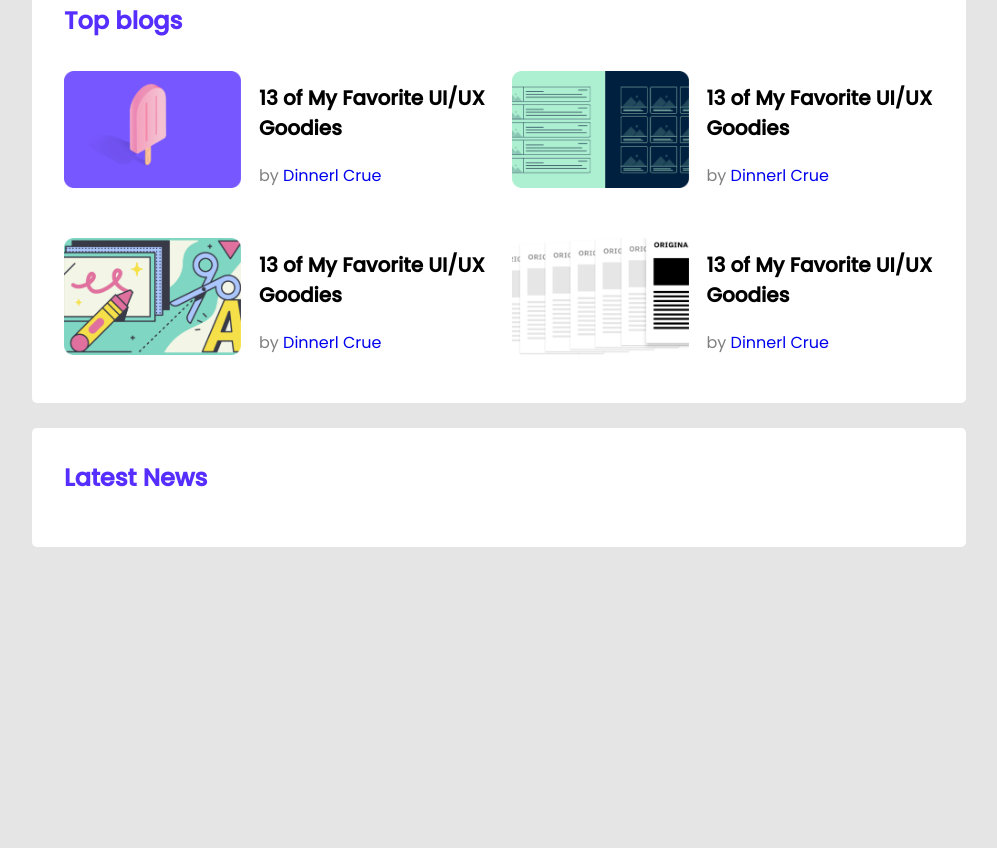
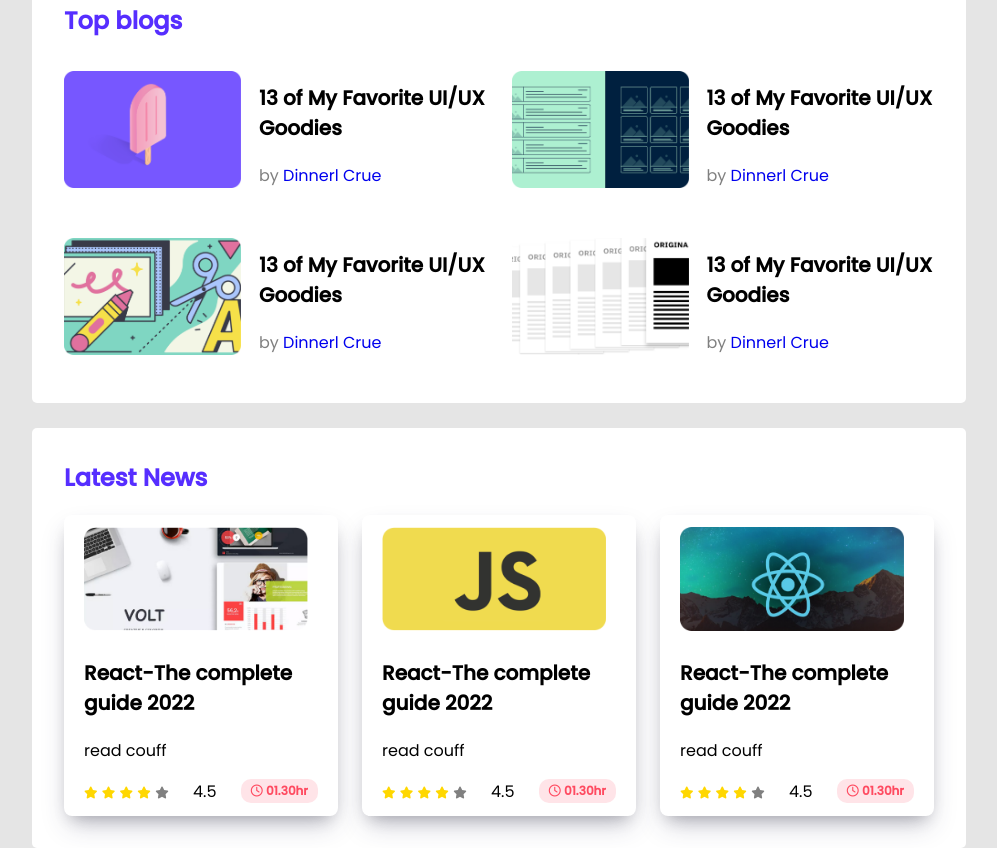
Before and after one commit to mdaslamalidu/Leader-Board, a plain HTML site: page index.html in a window 1280 px wide. Shown: the part 302-1150 px from the top of the page, without its empty margins (141-1138 px from the left). Before the commit the page ends 849 px from the top, so only its background shows below. Drawn offline with Linux system fonts and the light colour scheme; a web font is replaced by a local one.

Commit message:
added all style

```diff
--- a/index.html
+++ b/index.html
@@ -6,7 +6,9 @@
     <meta http-equiv="X-UA-Compatible" content="IE=edge">
     <meta name="viewport" content="width=device-width, initial-scale=1.0">
     <title>Leader_Project</title>
+
     <link rel="stylesheet" href="style.css">
+    <script src="https://kit.fontawesome.com/93a8c601fc.js" crossorigin="anonymous"> </script>
 </head>
 
 <body>
@@ -87,7 +89,82 @@
         </section>
         <section class="container">
             <h2 class="section-title">Latest News</h2>
+            <div class="courses">
+                <article class="course">
+                    <div class="course-thamnail">
+                        <img src="./images/courses/course-2.png" alt="">
+                    </div>
+                    <div class="course-details">
+                        <h3 class="blog-title">React-The complete guide 2022</h3>
+                        <p>read couff</p>
+                    </div>
+                    <div class="course-info">
+                        <div>
+                            <i class="fa-solid fa-star filled"></i>
+                            <i class="fa-solid fa-star filled"></i>
+                            <i class="fa-solid fa-star filled"></i>
+                            <i class="fa-solid fa-star filled"></i>
+                            <i class="fa-solid fa-star empty"></i>
+                        </div>
+
+                    <span>4.5</span>
+                    <div class="course-duration">
+                        <i class="fa-regular fa-clock"></i>
+                        01.30hr
+                    </div>
+                    </div>
+                </article>
+                <article class="course">
+                    <div class="course-thamnail">
+                        <img src="./images/courses/course-3.png" alt="">
+                    </div>
+                    <div class="course-details">
+                        <h3 class="blog-title">React-The complete guide 2022</h3>
+                        <p>read couff</p>
+                    </div>
+                    <div class="course-info">
+                        <div>
+                            <i class="fa-solid fa-star filled"></i>
+                            <i class="fa-solid fa-star filled"></i>
+                            <i class="fa-solid fa-star filled"></i>
+                            <i class="fa-solid fa-star filled"></i>
+                            <i class="fa-solid fa-star empty"></i>
+                        </div>
+
+                    <span>4.5</span>
+                    <div class="course-duration">
+                        <i class="fa-regular fa-clock"></i>
+                        01.30hr
+                    </div>
+                    </div>
+                </article>
+                <article class="course">
+                    <div class="course-thamnail">
+                        <img src="./images/courses/course-1.png" alt="">
+                    </div>
+                    <div class="course-details">
+                        <h3 class="blog-title">React-The complete guide 2022</h3>
+                        <p>read couff</p>
+                    </div>
+                    <div class="course-info">
+                        <div>
+                            <i class="fa-solid fa-star filled"></i>
+                            <i class="fa-solid fa-star filled"></i>
+                            <i class="fa-solid fa-star filled"></i>
+                            <i class="fa-solid fa-star filled"></i>
+                            <i class="fa-solid fa-star empty"></i>
+                        </div>
+
+                    <span>4.5</span>
+                    <div class="course-duration">
+                        <i class="fa-regular fa-clock"></i>
+                        01.30hr
+                    </div>
+                    </div>
+                </article>
+            </div>
         </section>
+
     </main>
 
 </body>
--- a/style.css
+++ b/style.css
@@ -1,14 +1,14 @@
 /* google fonts */
 @import url('https://fonts.googleapis.com/css2?family=Dancing+Script:wght@400;500;600;700&family=Finlandica:ital@1&family=Fira+Sans:ital@1&family=Montserrat&family=Open+Sans&family=Poppins:wght@400;500&family=Roboto&family=Roboto+Condensed&family=Stoke:wght@300;400&display=swap');
 
-body{
+body {
     font-family: 'Poppins', sans-serif;
     background-color: #E5E5E5;
     margin: 0;
     padding: 0;
 }
 
-.container{
+.container {
     background-color: #ffffff;
     width: 870px;
     padding: 32px;
@@ -18,23 +18,23 @@ body{
 
 /* top style */
 
-main{
+main {
     display: flex;
     flex-direction: column;
     align-items: center;
 }
 
-.top-player{
+.top-player {
     margin-bottom: 21px;
 }
 
-.section-title{
+.section-title {
     color: #562EFF;
     font-size: 24px;
     margin-top: 0px;
 }
 
-.players{
+.players {
     display: grid;
     grid-template-columns: repeat(3, 1fr);
     grid-row-gap: 30px;
@@ -42,28 +42,28 @@ main{
 
 
 
-.player{
+.player {
     display: flex;
     align-items: center;
 }
 
-.player img{
+.player img {
     width: 56px;
     height: 56px;
 }
 
-.player-name{
+.player-name {
     margin-left: 12px;
     font-size: 18px;
 }
 
-hr{
+hr {
     margin-bottom: 26px;
 }
 
 
 /* top style */
-.blogs{
+.blogs {
     display: grid;
     grid-template-columns: repeat(2, 1fr);
     row-gap: 26px;
@@ -71,30 +71,79 @@ hr{
     margin-top: 25px;
 }
 
-.blog{
+.blog {
     display: flex;
     justify-content: center;
     align-items: center;
 }
 
-.blog-info{
+.blog-info {
     margin-left: 18px;
 }
 
-.blog img{
+.blog img {
     width: 177px;
     height: 117px;
 }
 
-.blog-title{
+.blog-title {
     font-size: 20px;
 }
 
-.blog-author{
+.blog-author {
     color: gray;
     font-size: 16px;
 }
 
-.blog-author a{
+.blog-author a {
     text-decoration: none;
 }
+
+/* latest news */
+.courses {
+    display: grid;
+    grid-template-columns: repeat(3, 1fr);
+    grid-column-gap: 24px;
+
+}
+
+.course {
+    padding: 12px 20px;
+    box-shadow: rgba(50, 50, 93, 0.25) 0px 13px 27px -5px, rgba(0, 0, 0, 0.3) 0px 8px 16px -8px;
+    border-radius: 8px;
+}
+
+.course img {
+    width: 224px;
+    height: 104px;
+}
+
+.course-info {
+    display: flex;
+    align-items: center;
+    justify-content: space-between;
+}
+
+.fa-solid.filled {
+    color: gold;
+    font-size: 12px;
+}
+
+.fa-solid.empty {
+    color: gray;
+    font-size: 12px;
+}
+
+.course-duration span {
+    font-size: 12px;
+}
+
+.course-duration {
+    background-color: #FFE4E8;
+    color: #FF4A60;
+    padding: 3px 10px;
+    border-radius: 10px;
+    font-size: 12px;
+    font-weight: 700;
+
+}
```
